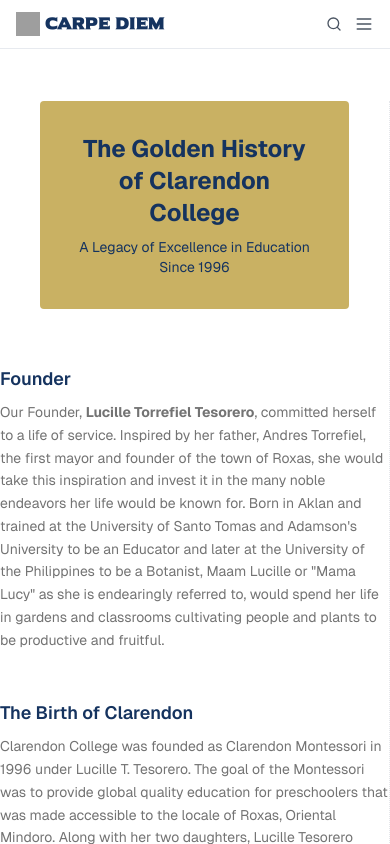
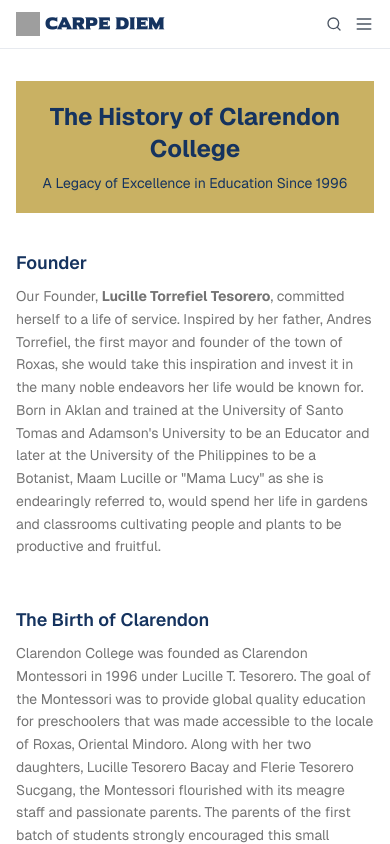
Before and after one commit to oddsdefier/clarendon-web, a React (Vite) app: page /about/history in a window 390 px wide. Shown: the top 844 px of the page. Built offline with nearby package versions, Linux system fonts and the light colour scheme; grey boxes are pictures that could not be loaded; a web font is replaced by a local one.

Commit message:
Refactor about page layout and content

```diff
--- a/src/pages/about/history/ClarendonHistory.tsx
+++ b/src/pages/about/history/ClarendonHistory.tsx
@@ -4,41 +4,42 @@ import { ChartSpline, Flame, Trophy, University, User } from "lucide-react";
 // import { clarcAssets } from "@/utils/img_links";
 import AboutUs from "../components/AboutUs";
 export default function ClarendonHistory() {
-	const iconStyle = "w-6 h-6 aspect-square mt-1 flex-shrink-0 text-clarc-blue";
-
+	const iconStyle = "w-6 h-6 aspect-square mt-1 flex-shrink-0 text-clarc-blue hidden lg:flex";
 	const navItems = [{ href: "#timeline", label: "Timeline Of Clarendon College" }];
+	const titleStyle = "text-lg sm:text-xl md:text-2xl font-semibold mb-2 text-clarc-blue";
+	const contentStyle = "text-sm sm:text-base text-muted-foreground leading-relaxed";
 
 	return (
-		<main className="container mx-auto flex gap-12 py-5" id="history-clarendon">
-			<div className="flex-1 border-r border-dotted border-gray-200">
-				<header className="text-center p-8 mx-10 rounded-sm mb-10 bg-clarc-gold/100">
-					<h1 className="text-2xl sm:text-3xl md:text-3xl font-bold text-clarc-blue mb-2">The Golden History of Clarendon College</h1>
+		<main className="container mx-auto lg:flex gap-12 lg:py-5 px-4 lg:px-0" id="history-clarendon">
+			<div className="flex-1 lg:border-r lg:border-dotted lg:border-gray-200">
+				<header className="text-center p-5 lg:p-8 lg:mx-10 lg:rounded-sm mb-5 lg:mb-10 bg-clarc-gold/100">
+					<h1 className="text-2xl sm:text-3xl md:text-3xl font-bold text-clarc-blue mb-2">The History of Clarendon College</h1>
 					<p className="text-sm sm:text-lg md:text-lg text-clarc-blue">A Legacy of Excellence in Education Since 1996</p>
 				</header>
 				<div className="relative container mx-auto max-w-4xl  space-y-8 bg-background text-foreground">
 					<section className="space-y-8">
 						<div className="flex flex-col sm:flex-row items-start space-y-4 sm:space-y-0 sm:space-x-4">
-							<User className={`${iconStyle} sm:mt-1 hidden lg:flex`} />
+							<User className={iconStyle} />
 							<div id="founder">
-								<h2 className="text-lg sm:text-xl md:text-2xl font-semibold mb-2 text-clarc-blue">Founder</h2>
-								<p className="text-sm sm:text-base text-muted-foreground leading-relaxed">
+								<h2 className={titleStyle}>Founder</h2>
+								<p className={contentStyle}>
 									Our Founder, <strong>Lucille Torrefiel Tesorero</strong>, committed herself to a life of service. Inspired by her father, Andres Torrefiel, the first mayor and founder of the town of Roxas, she would take this inspiration and invest it in the many noble endeavors her life would be known for. Born in Aklan and trained at the University of Santo Tomas and Adamson's University to be an Educator and later at the University of the Philippines to be a Botanist, Maam Lucille or "Mama Lucy" as she is endearingly referred to, would spend her life in gardens and classrooms cultivating people and plants to be productive and fruitful.
 								</p>
 							</div>
 						</div>
 
 						<div className="flex flex-col sm:flex-row items-start space-y-4 sm:space-y-0 sm:space-x-4">
-							<University className={`${iconStyle} sm:mt-1 hidden lg:flex`} />
+							<University className={iconStyle} />
 							<div id="birth-of-clarendon">
-								<h2 className="text-lg sm:text-xl md:text-2xl font-semibold mb-2 text-clarc-blue">The Birth of Clarendon</h2>
-								<p className="text-sm sm:text-base text-muted-foreground leading-relaxed">Clarendon College was founded as Clarendon Montessori in 1996 under Lucille T. Tesorero. The goal of the Montessori was to provide global quality education for preschoolers that was made accessible to the locale of Roxas, Oriental Mindoro. Along with her two daughters, Lucille Tesorero Bacay and Flerie Tesorero Sucgang, the Montessori flourished with its meagre staff and passionate parents. The parents of the first batch of students strongly encouraged this small Montessori to expand into Primary Education. With this impetus, the President of the Montessori Engr Juanito A. Bacay purchased a lot in Odiong to establish a private elementary school in 1998.</p>
+								<h2 className={titleStyle}>The Birth of Clarendon</h2>
+								<p className={contentStyle}>Clarendon College was founded as Clarendon Montessori in 1996 under Lucille T. Tesorero. The goal of the Montessori was to provide global quality education for preschoolers that was made accessible to the locale of Roxas, Oriental Mindoro. Along with her two daughters, Lucille Tesorero Bacay and Flerie Tesorero Sucgang, the Montessori flourished with its meagre staff and passionate parents. The parents of the first batch of students strongly encouraged this small Montessori to expand into Primary Education. With this impetus, the President of the Montessori Engr Juanito A. Bacay purchased a lot in Odiong to establish a private elementary school in 1998.</p>
 							</div>
 						</div>
 
 						<div className="flex flex-col sm:flex-row items-start space-y-4 sm:space-y-0 sm:space-x-4">
-							<ChartSpline className={`${iconStyle} sm:mt-1 hidden lg:flex`} />
+							<ChartSpline className={iconStyle} />
 							<div id="growth-and-evolution">
-								<h2 className="text-lg sm:text-xl md:text-2xl font-semibold mb-2 text-clarc-blue">Growth and Evolution</h2>
+								<h2 className={titleStyle}>Growth and Evolution</h2>
 								<p className="text-sm sm:text-base text-muted-foreground 	">By 2002, Clarendon Montessori would rename itself to Clarendon College opening both a high school and college department. At this stage of development Clarendon College was equipped to offer instruction from k-10 and degrees in BEED and BSED with majors in English and Mathematics. The following year Clarendon College would offer a BSBA program major in Business Management. In 2006, the college department would graduate its first batch of students and the High School Department qualified to be an ESC scholarship fund recipient from the government.</p>
 								<p className="text-sm sm:text-base text-muted-foreground leading-relaxed mt-4">By 2015, Clarendon College would be offering degrees in Elementary and Secondary Education with majors in English, Filipino and Mathematics. It's college of Business Administration offered majors in Operations Management and Financial Management. Also, degrees in Information Systems and Tourism Management would be on offer by this year. In 2017, Clarendon would join the country in its plan to integrate with the ASEAN region by offering Senior High School capacitating the school as a k-12 center of education.</p>
 							</div>
@@ -46,31 +47,31 @@ export default function ClarendonHistory() {
 					</section>
 
 					<div className="flex flex-col sm:flex-row items-start space-y-4 sm:space-y-0 sm:space-x-4 mt-8">
-						<Trophy className={`${iconStyle} sm:mt-1 hidden lg:flex`} />
+						<Trophy className={iconStyle} />
 						<div id="recent-achievements">
-							<h2 className="text-lg sm:text-xl md:text-2xl font-semibold mb-2 text-clarc-blue">Recent Achievements</h2>
+							<h2 className={titleStyle}>Recent Achievements</h2>
 							<ul className="space-y-4">
 								<li className="flex flex-col sm:flex-row items-start space-y-2 sm:space-y-0 sm:space-x-3">
 									<Badge variant="secondary" className="mt-1 flex-shrink-0 bg-clarc-blue text-clarc-gold hover:bg-clarc-blue/90">
 										2018
 									</Badge>
-									<p className="text-sm sm:text-base text-muted-foreground leading-relaxed">Became the region's only provider of the Bachelor's of Culture and Arts Education (BCAED)</p>
+									<p className={contentStyle}>Became the region's only provider of the Bachelor's of Culture and Arts Education (BCAED)</p>
 								</li>
 								<li className="flex flex-col sm:flex-row items-start space-y-2 sm:space-y-0 sm:space-x-3">
 									<Badge variant="secondary" className="mt-1 flex-shrink-0 bg-clarc-blue text-clarc-gold hover:bg-clarc-blue/90">
 										2021
 									</Badge>
-									<p className="text-sm sm:text-base text-muted-foreground leading-relaxed">Qualified for an innovation grant to open a cultural center, the first of its kind opened by a Private School in the region</p>
+									<p className={contentStyle}>Qualified for an innovation grant to open a cultural center, the first of its kind opened by a Private School in the region</p>
 								</li>
 							</ul>
 						</div>
 					</div>
 
 					<div className="flex flex-col sm:flex-row items-start space-y-4 sm:space-y-0 sm:space-x-4 mt-8 pb-10">
-						<Flame className={`${iconStyle} sm:mt-1 hidden lg:flex`} />
+						<Flame className={iconStyle} />
 						<div id="our-ongoing-mission">
-							<h2 className="text-lg sm:text-xl md:text-2xl font-semibold mb-2 text-clarc-blue">Our Ongoing Mission</h2>
-							<p className="text-sm sm:text-base text-muted-foreground leading-relaxed">As of this writing, the school's mandate remains unchanged: to provide high quality education informed by Filipino values responsive to the needs of the country for the sake of the betterment of our fellow men. Clarendon College continues to be a bastion of pride, carrying forward the legacy of its founder, Mama Lucy T. Tesorero, in cultivating minds and shaping futures.</p>
+							<h2 className={titleStyle}>Our Ongoing Mission</h2>
+							<p className={contentStyle}>As of this writing, the school's mandate remains unchanged: to provide high quality education informed by Filipino values responsive to the needs of the country for the sake of the betterment of our fellow men. Clarendon College continues to be a bastion of pride, carrying forward the legacy of its founder, Mama Lucy T. Tesorero, in cultivating minds and shaping futures.</p>
 						</div>
 					</div>
 				</div>
--- a/src/pages/about/history/Timeline.tsx
+++ b/src/pages/about/history/Timeline.tsx
@@ -54,10 +54,10 @@ const Timeline: React.FC = () => {
 	];
 
 	return (
-		<main className="container mx-auto gap-12 flex py-5" id="timeline">
-			<div className="flex-1 border-r border-dotted border-gray-200">
+		<main className="container mx-auto lg:flex gap-12 lg:py-5 px-4 lg:px-0" id="timeline">
+			<div className="flex-1 lg:border-r lg:border-dotted lg:border-gray-200">
 				{/* <Separator className="bg-clarc-gold/50 w-1/4 h-1" /> */}
-				<header className="text-center p-8 mx-10 rounded-md mb-10 bg-clarc-blue/100">
+				<header className="text-center p-5 lg:p-8 lg:mx-10 lg:rounded-sm mb-5 lg:mb-10  bg-clarc-blue/100">
 					<h1 className="text-2xl sm:text-3xl md:text-3xl font-bold text-clarc-gold mb-2">The Timeline of Clarendon College</h1>
 					<p className="text-sm sm:text-lg md:text-lg text-clarc-gold/70">A Legacy of Excellence in Education Since 1996</p>
 				</header>
```
